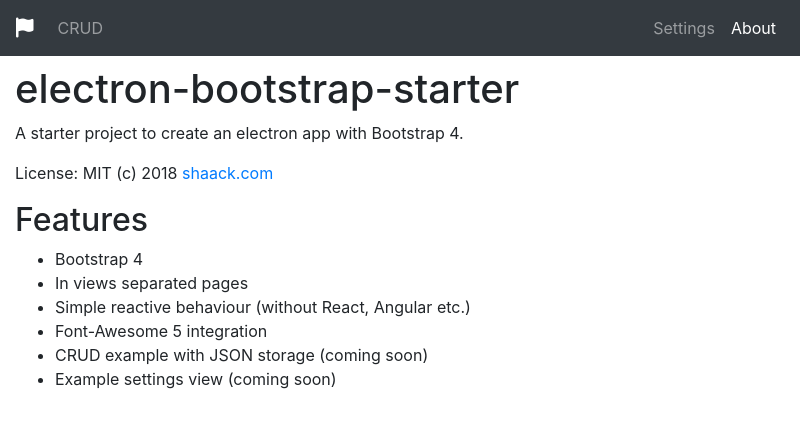
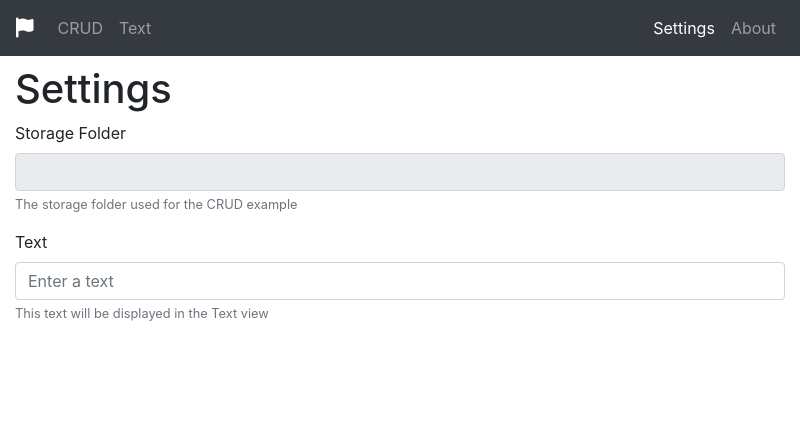
Before and after one commit to shaack/electron-bootstrap-starter, an Electron app: page index.html in a window 800 px wide. Drawn offline with nearby package versions, Linux system fonts and the light colour scheme; no server answers.

Commit message:
Renamed views to components, heavy refactoring

```diff
--- a/index.html
+++ b/index.html
@@ -17,15 +17,18 @@
     </button>
     <div class="collapse navbar-collapse" id="navbarNav">
         <ul class="navbar-nav mr-auto">
-            <li class="nav-item" data-view="crud">
+            <li class="nav-item" data-component="Crud">
                 <span class="nav-link">CRUD</span>
+            </li>
+            <li class="nav-item" data-component="Text">
+                <span class="nav-link">Text</span>
             </li>
         </ul>
         <ul class="navbar-nav">
-            <li class="nav-item" data-view="settings">
+            <li class="nav-item" data-component="Settings">
                 <span class="nav-link">Settings</span>
             </li>
-            <li class="nav-item" data-view="about">
+            <li class="nav-item" data-component="About">
                 <span class="nav-link">About</span>
             </li>
         </ul>
@@ -42,14 +45,10 @@
 <script src="./node_modules/@fortawesome/fontawesome/index.js"></script>
 <script>
     const {Renderer} = require("./renderer/Renderer")
-    const renderer = window.renderer = new Renderer({
-        // create instances of the views
-        crud: new (require("./renderer/views/Crud.js")),
-        settings: new (require("./renderer/views/Settings.js")),
-        about: new (require("./renderer/views/About.js"))
-    })
-    renderer.status.viewName = "about";
-
+    const renderer = window.renderer = new Renderer([
+        "Crud", "Text", "Settings", "About" // components
+    ])
+    renderer.status.activeComponentName = "Settings";
 </script>
 </body>
 </html>
--- a/package.json
+++ b/package.json
@@ -15,6 +15,7 @@
     "@fortawesome/fontawesome": "^1.1.7",
     "@fortawesome/fontawesome-free-solid": "^5.0.12",
     "bootstrap": "^4.1.1",
+    "electron-json-storage": "^4.1.0",
     "jquery": "^3.3.1",
     "popper.js": "^1.14.3"
   }
--- /dev/null
+++ b/renderer/Component.js
@@ -0,0 +1,20 @@
+// Parent "abstract" class, extended in component implementations
+module.exports = class Component {
+
+    constructor(renderer) {
+        this.renderer = renderer
+    }
+
+    onShow() {
+        this.renderer.mainElement.innerHTML = this.render()
+    }
+
+    onHide() {
+
+    }
+
+    render() {
+        return 'render() not implemented in view class'
+    }
+
+}
--- a/renderer/Renderer.js
+++ b/renderer/Renderer.js
@@ -3,43 +3,54 @@ const Observe = require("./utils/Observe")
 
 exports.Renderer = class Renderer {
 
-    constructor(views) {
+    constructor(components) {
+        this.navElement = document.querySelector("nav")
+        this.mainElement = document.querySelector("main")
         this.delegateNavigation()
         this.initFontAwesome()
-        this.views = views
+        // the status of the application
         this.status = {
-            viewName: ""
+            activeComponentName: "", // used for navigation
+            dataStorageFolder: "",
+            exampleText: ""
         }
-        this.navElement = document.querySelector("nav");
-        this.mainElement = document.querySelector("main");
-        Observe.property(this.status, "viewName", (params) => {
+        this.loadComponents(components)
+        Observe.property(this.status, "activeComponentName", (params) => {
             // console.log(params);
             if(params.oldValue !== params.newValue) {
-                const newNavItem = this.navElement.querySelector("[data-view='" + params.newValue + "']")
+                const newNavItem = this.navElement.querySelector("[data-component='" + params.newValue + "']")
                 newNavItem.setAttribute("class", "nav-item active")
                 if(params.oldValue) {
-                    const oldNavItem = this.navElement.querySelector("[data-view='" + params.oldValue + "']")
+                    const oldNavItem = this.navElement.querySelector("[data-component='" + params.oldValue + "']")
                     oldNavItem.setAttribute("class", "nav-item")
                 }
-                this.getView().onShow(this.mainElement);
+                this.mainElement.setAttribute("class", "container-fluid " + this.status.activeComponentName)
+                this.getComponent().onShow()
             }
         })
     }
 
-    getView() {
-        if(this.status.viewName) {
-            return this.views[this.status.viewName];
+    loadComponents(components) {
+        this.components = {};
+        for (const componentName of components) {
+            const componentClass = require("./components/" + componentName + ".js")
+            this.components[componentName] = new componentClass(this);
+        }
+    }
+
+    getComponent() {
+        if(this.status.activeComponentName) {
+            return this.components[this.status.activeComponentName]
         }
     }
 
     delegateNavigation() {
-        this.main = document.querySelector("main")
         // Dispatch navigation clicks, render view
         Events.delegate(document.querySelector("nav"), "click", ".nav-item", (event) => {
             let parentNode = event.target.parentNode
-            this.status.viewName = parentNode.getAttribute("data-view")
-            if(!this.views[this.status.viewName]) {
-                console.error("unknown view", this.status.view)
+            this.status.activeComponentName = parentNode.getAttribute("data-component")
+            if(!this.components[this.status.activeComponentName]) {
+                console.error("unknown component", this.status.view)
             }
         })
     }
--- a/renderer/views/About.js
+++ b/renderer/components/About.js
@@ -1,4 +1,4 @@
-module.exports = class About extends (require("./View")) {
+module.exports = class About extends (require("../Component")) {
     render() {
         return `
         <h1>electron-bootstrap-starter</h1>
--- a/renderer/views/Crud.js
+++ b/renderer/components/Crud.js
@@ -1,4 +1,4 @@
-module.exports = class Crud extends (require("./View")) {
+module.exports = class Crud extends (require("../Component")) {
     render() {
         return `CRUD example coming soon`;
     }
--- /dev/null
+++ b/renderer/components/Settings.js
@@ -0,0 +1,55 @@
+const storage = require('electron-json-storage')
+const Events = require("../utils/Events")
+const remote = require('electron').remote
+
+const fileName = "user.json"
+const settingsKey = "settings"
+module.exports = class Settings extends (require("../Component")) {
+
+    constructor(renderer) {
+        super(renderer)
+        // todo set default storge folder
+        Events.delegate(document.body, "click", "main.settings #exampleStorageFolder", () => {
+            console.log("open file Dialog");
+        });
+    }
+
+    render() {
+        return `
+        <h1>Settings</h1>
+        <form>
+          <div class="form-group">
+            <label for="exampleStorageFolder">Storage Folder</label>
+            <input readonly type="text" class="form-control" id="exampleStorageFolder">
+            <small class="form-text text-muted">The storage folder used for the CRUD example</small>
+          </div>
+          <div class="form-group">
+            <label for="exampleText">Text</label>
+            <input type="text" class="form-control" id="exampleText" aria-describedby="exampleText" placeholder="Enter a text">
+            <small class="form-text text-muted">This text will be displayed in the Text view</small>
+          </div>
+        </form>`;
+    }
+
+    load(callback) {
+        storage.has(settingsKey, (error, hasKey) => {
+            if (error) throw error
+            if (hasKey) {
+                storage.get(settingsKey, (error, data) => {
+                    if (error) throw error
+                    this.properties = data
+                    callback(true);
+                })
+            } else {
+                callback(false);
+            }
+        })
+    }
+
+    save() {
+        storage.set(settingsKey, this.properties, (error) => {
+            if (error) throw error
+        })
+    }
+
+}
--- /dev/null
+++ b/renderer/components/Text.js
@@ -0,0 +1,5 @@
+module.exports = class Crud extends (require("../Component")) {
+    render() {
+        return `Text example coming soon`;
+    }
+}
--- a/renderer/views/Settings.js
+++ /dev/null
@@ -1,5 +0,0 @@
-module.exports = class Settings extends (require("./View")) {
-    render() {
-        return `Settings view coming soon.`;
-    }
-}
--- a/renderer/views/View.js
+++ /dev/null
@@ -1,19 +0,0 @@
-// Parent "abstract" class, extend in view implementations
-module.exports = class View {
-
-    constructor() {
-    }
-
-    onShow(mainElement) {
-        mainElement.innerHTML = this.render();
-    }
-
-    onHide() {
-
-    }
-
-    render() {
-        return 'render() not implemented in view class';
-    }
-
-}
```
Also changed, not shown: main.js (+26 -44 lines), README.md, 1 other file.
